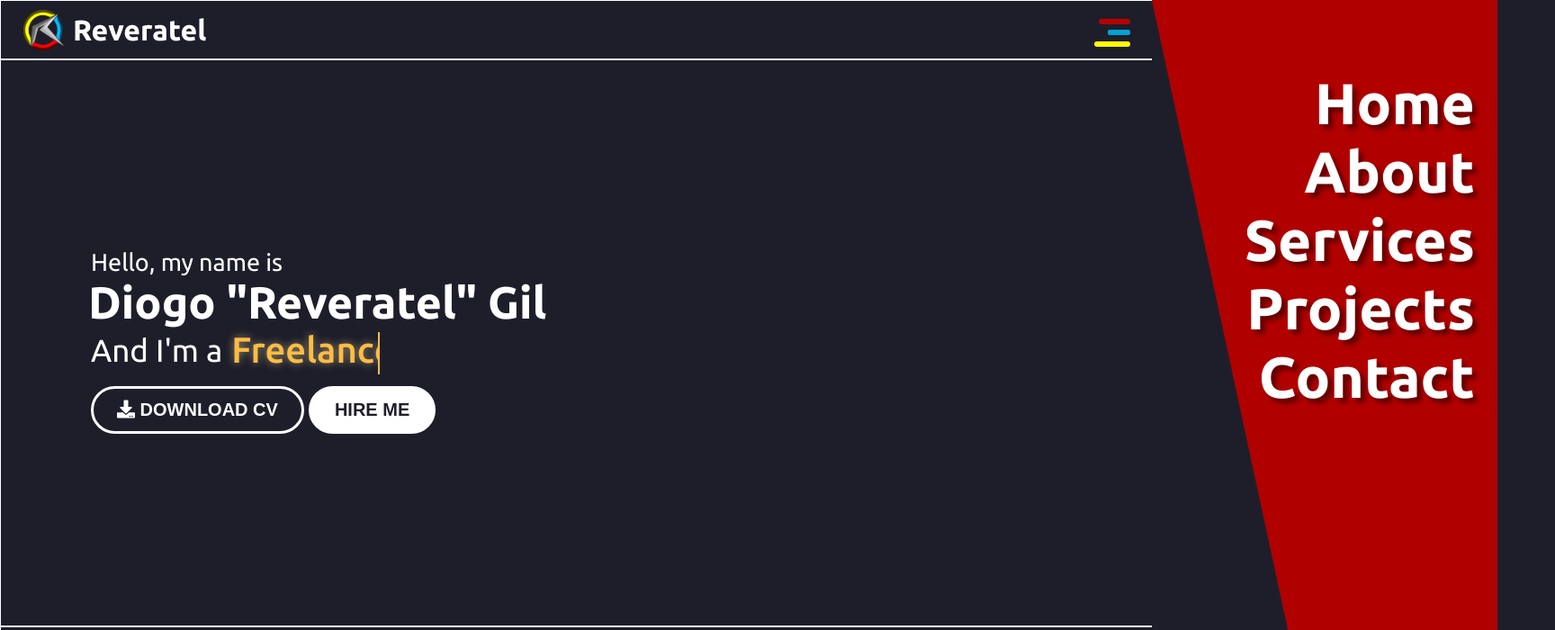
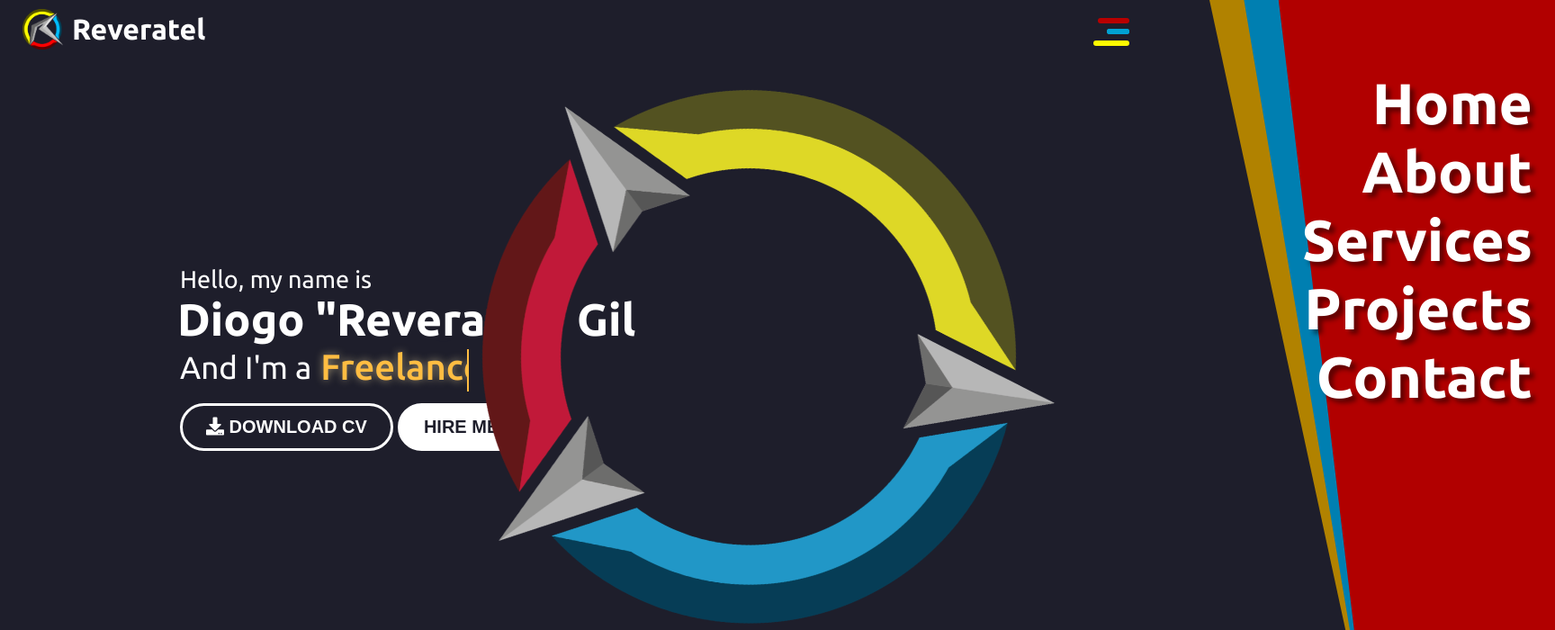
Before and after one commit to diogodesignergil/ePortfolio, a React (Create React App) app in the folder Client/: page / in a window 1280 px wide. Shown: the top 700 px of the page at 90% size, 1728 px wide, since content can reach past the window. Built offline with nearby package versions, Linux system fonts and the light colour scheme.

Commit message:
Preaparação da foto + AOS

```diff
--- a/Client/package.json
+++ b/Client/package.json
@@ -8,6 +8,7 @@
     "@testing-library/user-event": "^12.8.3",
     "aos": "^2.3.4",
     "axios": "^0.24.0",
+    "file-saver": "^2.0.5",
     "react": "^17.0.2",
     "react-dom": "^17.0.2",
     "react-router-dom": "^6.2.1",
--- a/Client/public/index.html
+++ b/Client/public/index.html
@@ -4,51 +4,25 @@
     <meta charset="utf-8" />
     <link rel="icon" href="%PUBLIC_URL%/favicon.ico" />
     <meta name="viewport" content="width=device-width, initial-scale=1" />
-    <!-- <meta name="theme-color" content="#000000" /> -->
     <meta
       name="description"
       content="Web site created using create-react-app"
     />
-    <link rel="apple-touch-icon" href="%PUBLIC_URL%/logo192.png" />
     <link rel="preconnect" href="https://fonts.googleapis.com" />
     <link rel="preconnect" href="https://fonts.gstatic.com" crossorigin />
     <link rel="preconnect" href="https://fonts.googleapis.com" />
     <link rel="preconnect" href="https://fonts.gstatic.com" crossorigin />
-    <!--
-      manifest.json provides metadata used when your web app is installed on a
-      user's mobile device or desktop. See https://developers.google.com/web/fundamentals/web-app-manifest/
-    -->
     <link rel="manifest" href="%PUBLIC_URL%/manifest.json" />
-    <!--
-      Notice the use of %PUBLIC_URL% in the tags above.
-      It will be replaced with the URL of the `public` folder during the build.
-      Only files inside the `public` folder can be referenced from the HTML.
-
-      Unlike "/favicon.ico" or "favicon.ico", "%PUBLIC_URL%/favicon.ico" will
-      work correctly both with client-side routing and a non-root public URL.
-      Learn how to configure a non-root public URL by running `npm run build`.
-    -->
     <link
       rel="stylesheet"
       href="https://pro.fontawesome.com/releases/v5.10.0/css/all.css"
       integrity="sha384-AYmEC3Yw5cVb3ZcuHtOA93w35dYTsvhLPVnYs9eStHfGJvOvKxVfELGroGkvsg+p"
       crossorigin="anonymous"
     />
-
     <title>Reveratel ePortfolio</title>
   </head>
   <body>
     <noscript>You need to enable JavaScript to run this app.</noscript>
     <div id="root"></div>
-    <!--
-      This HTML file is a template.
-      If you open it directly in the browser, you will see an empty page.
-
-      You can add webfonts, meta tags, or analytics to this file.
-      The build step will place the bundled scripts into the <body> tag.
-
-      To begin the development, run `npm start` or `yarn start`.
-      To create a production bundle, use `npm run build` or `yarn build`.
-    -->
   </body>
 </html>
--- a/Client/src/components/layout/footer/footer.css
+++ b/Client/src/components/layout/footer/footer.css
@@ -4,7 +4,10 @@ footer {
   margin: 0;
   padding: 0;
   text-align: center;
-  border: 1px white solid;
+  /* border: 1px white solid; */
+  bottom: 0;
+  position: absolute;
+  /* background-color: rgb(48, 48, 48); */
 }
 .copyright {
   margin: 10px auto;
--- a/Client/src/components/layout/header/header.css
+++ b/Client/src/components/layout/header/header.css
@@ -2,7 +2,7 @@
   display: flex;
   height: 8vh;
   width: 100%;
-  border: 1px white solid;
+  /* border: 1px white solid; */
   justify-content: space-between;
 }
 
--- a/Client/src/components/layout/header/menu/menu.css
+++ b/Client/src/components/layout/header/menu/menu.css
@@ -127,14 +127,14 @@ nav {
   margin: 0;
   top: 0;
   right: 0;
-  background: rgb(177, 0, 0);
+  background: rgb(177, 130, 0);
   -webkit-clip-path: polygon(0 0, 100% 0, 100% 100%, 45% 100%);
   clip-path: polygon(0 0, 100% 0, 100% 100%, 45% 100%);
   width: 30%;
-  transition: 0.2s right cubic-bezier(0.77, 0, 0.175, 1);
+  transition: 0.25s right cubic-bezier(0.77, 0, 0.175, 1);
   z-index: 9;
 }
-/* .menuOpen::after {
+.menuOpen::after {
   height: 100vh;
   position: absolute;
   margin: 0;
@@ -142,11 +142,12 @@ nav {
   right: 0;
   background: rgb(177, 0, 0);
   -webkit-clip-path: polygon(0 0, 100% 0, 100% 100%, 50% 100%);
-  clip-path: polygon(0 0, 100% 0, 100% 100%, 35% 100%);
-  width: 90%;
-  transition: 0.3s right cubic-bezier(0.77, 0, 0.175, 1);
-  z-index: -3;
+  clip-path: polygon(20% 0, 100% 0, 100% 100%, 45% 100%);
+  width: 100%;
+  transition: 0.25s right cubic-bezier(0.77, 0, 0.175, 1);
+  z-index: -1;
   content: "";
+  transition-delay: 6s;
 }
 .menuOpen::before {
   height: 100vh;
@@ -156,19 +157,20 @@ nav {
   right: 0;
   background: rgb(0, 127, 177);
   -webkit-clip-path: polygon(0 0, 100% 0, 100% 100%, 55% 100%);
-  clip-path: polygon(0 0, 100% 0, 100% 100%, 25% 100%);
-  width: 95%;
+  clip-path: polygon(10% 0, 100% 0, 100% 100%, 45% 100%);
+  width: 100%;
   transition: 0.25s right cubic-bezier(0.77, 0, 0.175, 1);
   content: "";
-  z-index: -3;
-} */
+  z-index: -1;
+  transition-delay: 3s;
+}
 
 .menu.menuClose {
   position: absolute;
   right: -30%;
   height: 100vh;
   top: 0;
-  background: rgb(177, 0, 0);
+  background: rgb(177, 130, 0);
   -webkit-clip-path: polygon(0 0, 100% 0, 100% 100%, 45% 100%);
   clip-path: polygon(0 0, 100% 0, 100% 100%, 45% 100%);
   width: 30%;
@@ -176,32 +178,38 @@ nav {
   z-index: 4;
 }
 
-/* .menu.menuClose::after {
+.menuClose::after {
+  height: 100vh;
   position: absolute;
-  right: -35%;
+  margin: 0;
+  top: 0;
+  right: 0;
+  background: rgb(177, 0, 0);
+  -webkit-clip-path: polygon(0 0, 100% 0, 100% 100%, 50% 100%);
+  clip-path: polygon(20% 0, 100% 0, 100% 100%, 45% 100%);
+  width: 100%;
+  transition: 0.25s right cubic-bezier(0.77, 0, 0.175, 1);
+  z-index: -1;
+  content: "";
+  transition-delay: 6s;
+}
+.menuClose::before {
   height: 100vh;
+  position: absolute;
+  margin: 0;
   top: 0;
-  background: rgb(0, 112, 177);
-  -webkit-clip-path: polygon(0 0, 100% 0, 100% 100%, 45% 100%);
-  clip-path: polygon(0 0, 100% 0, 100% 100%, 45% 100%);
-  width: 35%;
+  right: 0;
+  background: rgb(0, 127, 177);
+  -webkit-clip-path: polygon(0 0, 100% 0, 100% 100%, 55% 100%);
+  clip-path: polygon(10% 0, 100% 0, 100% 100%, 45% 100%);
+  width: 100%;
   transition: 0.25s right cubic-bezier(0.77, 0, 0.175, 1);
-  z-index: 4;
+  content: "";
+  z-index: -1;
+  transition-delay: 3s;
 }
-.menu.menuClose::before {
-  position: absolute;
-  right: -35%;
-  height: 100vh;
-  top: 0;
-  background: rgb(177, 159, 0);
-  -webkit-clip-path: polygon(0 0, 100% 0, 100% 100%, 45% 100%);
-  clip-path: polygon(0 0, 100% 0, 100% 100%, 45% 100%);
-  width: 35%;
-  transition: 0.25s right cubic-bezier(0.77, 0, 0.175, 1);
-  z-index: 4;
-} */
 
-@media (max-width: 1124px) {
+@media (max-width: 1300px) {
   .menu.menuOpen {
     width: 35%;
   }
@@ -215,7 +223,21 @@ nav {
     font-size: 4.5rem;
   }
 }
-@media (max-width: 980px) {
+@media (max-width: 1100px) {
+  .menu.menuOpen {
+    width: 45%;
+  }
+  .menu.menuClose {
+    right: -45%;
+  }
+  .list .listItem li {
+    font-size: 4.5rem;
+  }
+  .list .listItem li:hover {
+    font-size: 5rem;
+  }
+}
+@media (max-width: 960px) {
   .menu.menuOpen {
     width: 45%;
   }
@@ -229,7 +251,7 @@ nav {
     font-size: 4rem;
   }
 }
-@media (max-width: 730px) {
+@media (max-width: 760px) {
   .menu.menuOpen {
     width: 50%;
   }
@@ -243,7 +265,7 @@ nav {
     font-size: 4rem;
   }
 }
-@media (max-width: 650px) {
+@media (max-width: 680px) {
   .menu.menuOpen {
     width: 55%;
   }
@@ -255,6 +277,20 @@ nav {
   }
   .list .listItem li:hover {
     font-size: 4rem;
+  }
+}
+@media (max-width: 620px) {
+  .menu.menuOpen {
+    width: 55%;
+  }
+  .menu.menuClose {
+    right: -55%;
+  }
+  .list .listItem li {
+    font-size: 3rem;
+  }
+  .list .listItem li:hover {
+    font-size: 3rem;
   }
 }
 @media (max-width: 580px) {
@@ -271,7 +307,7 @@ nav {
     font-size: 3rem;
   }
 }
-@media (max-width: 480px) {
+@media (max-width: 500px) {
   .menu.menuOpen {
     width: 75%;
   }
--- a/Client/src/page/Home.js
+++ b/Client/src/page/Home.js
@@ -5,7 +5,26 @@ import "./home.css";
 import AOS from "aos";
 import "aos/dist/aos.css";
 
-AOS.init();
+AOS.init({
+  // Global settings:
+  disable: false, // accepts following values: 'phone', 'tablet', 'mobile', boolean, expression or function
+  startEvent: "DOMContentLoaded", // name of the event dispatched on the document, that AOS should initialize on
+  initClassName: "aos-init", // class applied after initialization
+  animatedClassName: "aos-animate", // class applied on animation
+  useClassNames: false, // if true, will add content of `data-aos` as classes on scroll
+  disableMutationObserver: false, // disables automatic mutations' detections (advanced)
+  debounceDelay: 50, // the delay on debounce used while resizing window (advanced)
+  throttleDelay: 99, // the delay on throttle used while scrolling the page (advanced)
+
+  // Settings that can be overridden on per-element basis, by `data-aos-*` attributes:
+  offset: 120, // offset (in px) from the original trigger point
+  delay: 0, // values from 0 to 3000, with step 50ms
+  duration: 400, // values from 0 to 3000, with step 50ms
+  easing: "ease", // default easing for AOS animations
+  once: false, // whether animation should happen only once - while scrolling down
+  mirror: false, // whether elements should animate out while scrolling past them
+  anchorPlacement: "top-bottom", // defines which position of the element regarding to window should trigger the animation
+});
 
 function Home() {
   return (
@@ -55,6 +74,14 @@ function Home() {
           </div>
         </div>
       </div>
+      <div
+        className="ring"
+        data-aos="fade-left"
+        data-aos-easing="ease-in-out"
+        data-aos-delay="250"
+      >
+        <img src="asset/img/ring.png" />
+      </div>
     </section>
   );
 }
--- a/Client/src/page/home.css
+++ b/Client/src/page/home.css
@@ -1,11 +1,14 @@
 .home {
   width: 100%;
-  height: 78.5vh;
+  height: 100vh;
   display: flex;
-  border: 1px solid white;
+  /* border: 1px solid white; */
+  position: absolute;
+  top: 0;
+  left: 0;
 }
 .home .max-width {
-  margin: auto 0 auto 100px;
+  margin: auto 0 auto 200px;
 }
 .home .home-content .static-txt-1 {
   font-size: 27px;
@@ -147,3 +150,25 @@
 .button Button:first-child {
   margin-left: 0;
 }
+
+.ring {
+  position: absolute;
+  right: 10%;
+  top: 10%;
+  /* transform: translateY(-50%); */
+}
+
+.ring img {
+  height: 80vh;
+  animation: 20s rotate infinite linear;
+  overflow-x: hidden;
+}
+
+@keyframes rotate {
+  from {
+    transform: rotate(0deg);
+  }
+  to {
+    transform: rotate(360deg);
+  }
+}
```
Also changed, not shown: Client/public/asset/img/ring.png (added), 1 other file (tests, documents, lock files or other folders).
